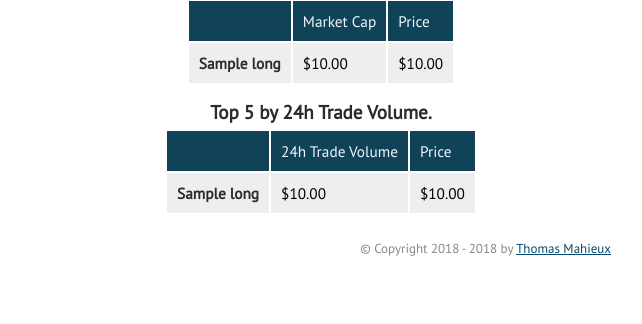
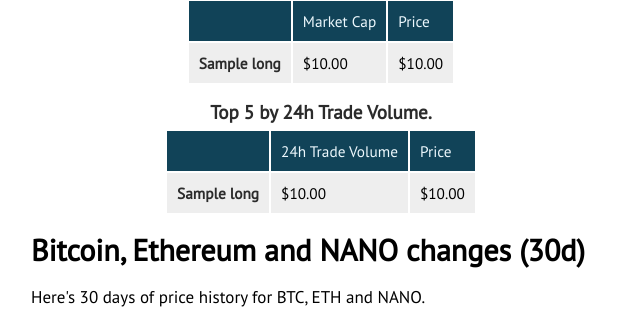
Before and after one commit to Mataz/Coinflask, a Flask app: page / in a window 1280 px wide. Shown: the part 407-731 px from the top of the page, without its empty margins (319-961 px from the left). Before the commit the page ends 663 px from the top, so only its background shows below. Run offline with Flask 2, Linux system fonts and the light colour scheme; a database or web service that is not in the repository returns one stand-in record (values such as "Sample title"); data that the repository does not hold is empty.

Commit message:
Update index.html
Added template for thirty_days_chg()

```diff
--- a/app/templates/index.html
+++ b/app/templates/index.html
@@ -16,8 +16,9 @@
       {{ table | safe }}
     {% endfor %}
   </div>
-  <div class='graph'>
-    <h2>Bitcoin changes (30d)</h2>
-    <h3>{{ graph | safe }}</h3>
+  <div class='graphs'>
+    <h2>Bitcoin, Ethereum and NANO changes (30d)</h2>
+    <p>Here's 30 days of price history for BTC, ETH and NANO.</p>
+    <h3>{{ graphs | safe }}</h3>
   </div>
 {% endblock %}
```
